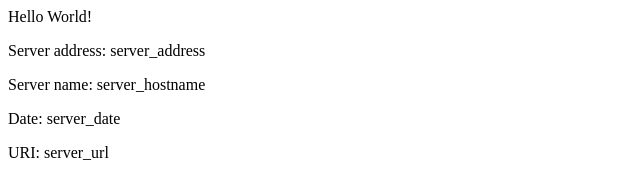
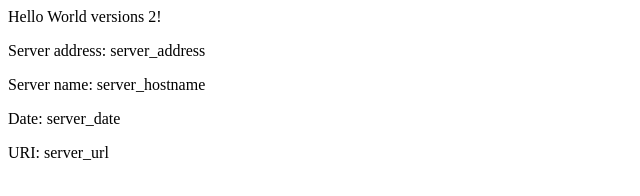
Before and after one commit to lordplumdick/eks-example, a plain HTML site: page src/index.html in a window 1280 px wide. Shown: the full height of the page, 0-640 px from the left. Drawn offline with Linux system fonts and the light colour scheme.

Commit message:
v2 Updating home page

```diff
--- a/src/index.html
+++ b/src/index.html
@@ -1,8 +1,8 @@
 <head>
-<title>Hello World</title>
+<title>Hello World version 2</title>
 </head>
 <div class="info">
-<h>Hello World!</h>
+<h>Hello World versions 2!</h>
 <p><span>Server&nbsp;address:</span> <span>server_address</span></p>
 <p><span>Server&nbsp;name:</span> <span>server_hostname</span></p>
 <p class="smaller"><span>Date:</span> <span>server_date</span></p>
```
